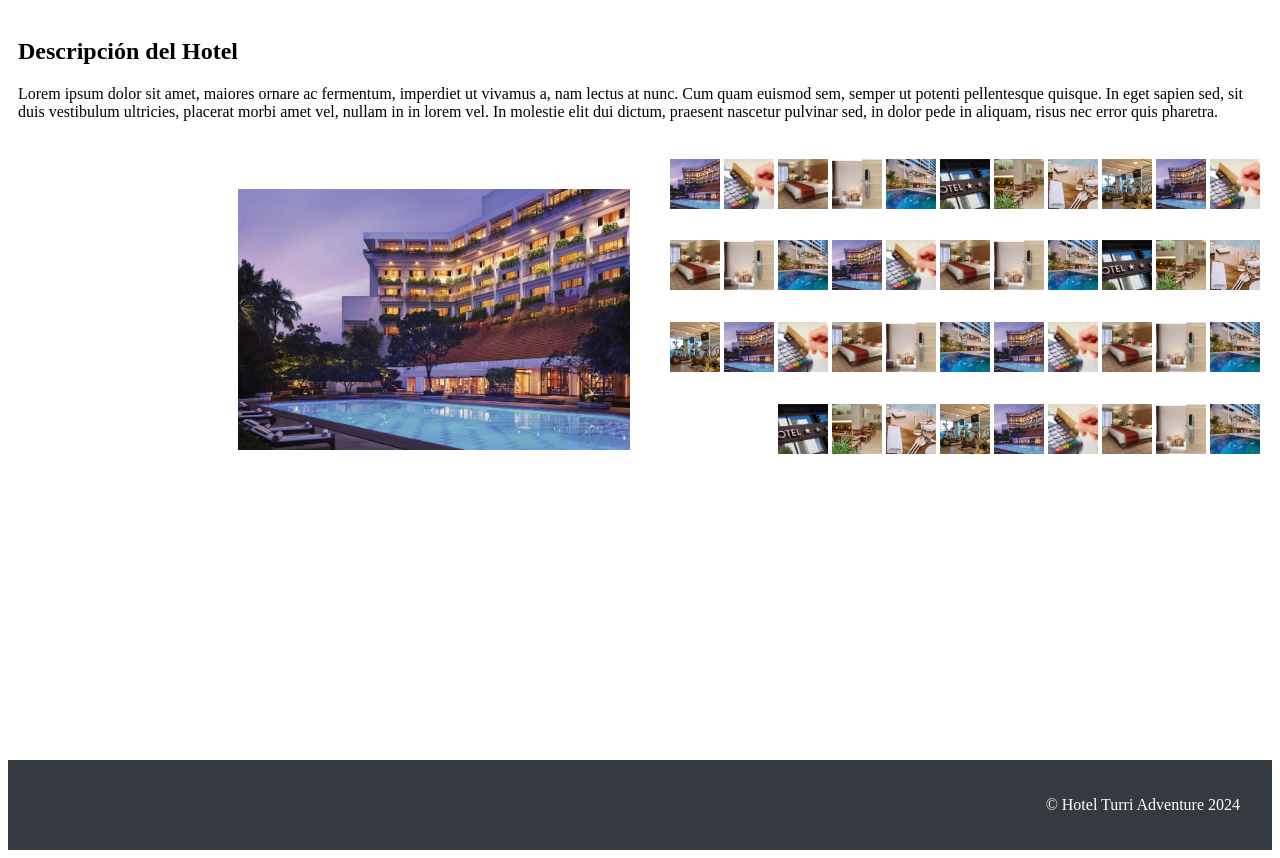
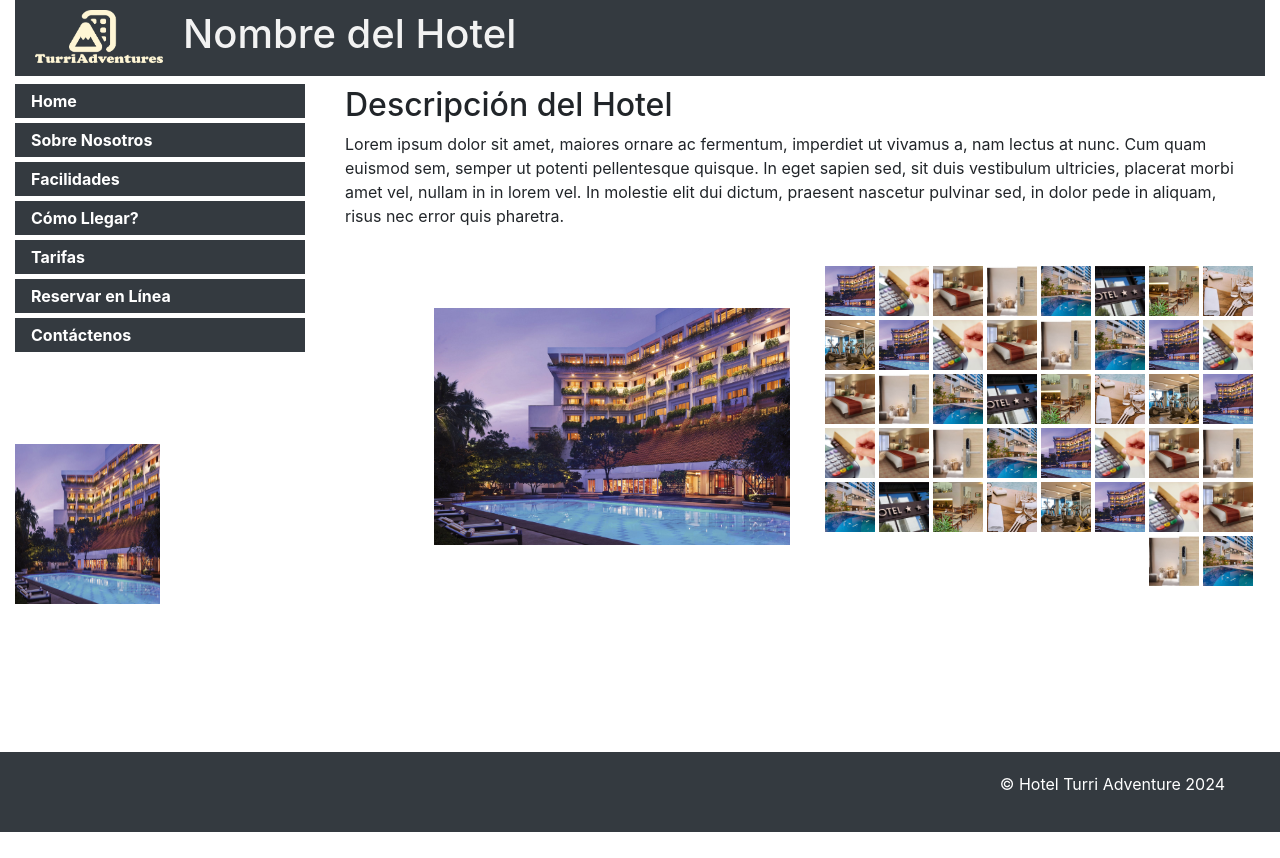
Before and after one commit to JoseSalasCalderon/Front_End_TurriAdventures, an Angular app in the folder TurriAdventures/: page /about in a window 1280 px wide. After the commit the page ends 832 px from the top, so only its background shows below. Built offline with nearby package versions, Linux system fonts and the light colour scheme.

Commit message:
about completo

```diff
--- a/TurriAdventures/src/app/about/about.component.html
+++ b/TurriAdventures/src/app/about/about.component.html
@@ -1,3 +1,26 @@
+<!DOCTYPE html>
+<html lang="es">
+<head>
+  <meta charset="UTF-8">
+  <meta name="viewport" content="width=device-width, initial-scale=1.0">
+  <title>Hotel Turri Adventure</title>
+  <link href="https://maxcdn.bootstrapcdn.com/bootstrap/4.5.2/css/bootstrap.min.css" rel="stylesheet">
+  <!-- Agrega aquí tus enlaces a hojas de estilo (CSS) específicos para este archivo HTML -->
+</head>
+<body>
+  <div class="container-fluid">
+    <div class="row">
+      <!-- Header -->
+      <div class="col-12">
+        <app-header></app-header>
+      </div>
+
+      <div class="col-lg-3 col-md-4">
+        <app-sidebar></app-sidebar>
+      </div>
+
+      <!-- Contenido principal -->
+      <div class="col-lg-9 col-md-8">
         <div class="about-container">
           <div class="description">
             <h2>Descripción del Hotel</h2>
@@ -18,3 +41,17 @@
             </div>
           </div>
         </div>
+
+        <!-- Aquí puedes agregar más contenido si es necesario -->
+      </div>
+    </div>
+  </div>
+
+  <!-- Scripts al final del cuerpo del documento -->
+  <script src="https://ajax.googleapis.com/ajax/libs/jquery/3.5.1/jquery.min.js"></script>
+  <script src="https://cdnjs.cloudflare.com/ajax/libs/popper.js/1.16.0/umd/popper.min.js"></script>
+  <script src="https://maxcdn.bootstrapcdn.com/bootstrap/4.5.2/js/bootstrap.min.js"></script>
+
+  <!-- Agrega aquí tus scripts específicos para este archivo HTML -->
+</body>
+</html>
--- a/TurriAdventures/src/app/about/about.component.ts
+++ b/TurriAdventures/src/app/about/about.component.ts
@@ -1,12 +1,14 @@
 import { Component } from '@angular/core';
 import { CommonModule } from '@angular/common';
-
+import { FooterComponent } from '../footer/footer.component';
+import { HeaderComponent } from '../header/header.component';
+import { SidebarComponent } from '../sidebar/sidebar.component';
 @Component({
   selector: 'app-about',
   standalone: true,
   templateUrl: './about.component.html',
   styleUrl: './about.component.css',
-  imports: [CommonModule]
+  imports: [CommonModule,SidebarComponent,HeaderComponent,FooterComponent]
 
 })
 export class AboutComponent {
```
Also changed, not shown: TurriAdventures/src/app/about/about.component.css (line endings or trailing spaces). Lines whose indentation alone changed are shown as unchanged.
